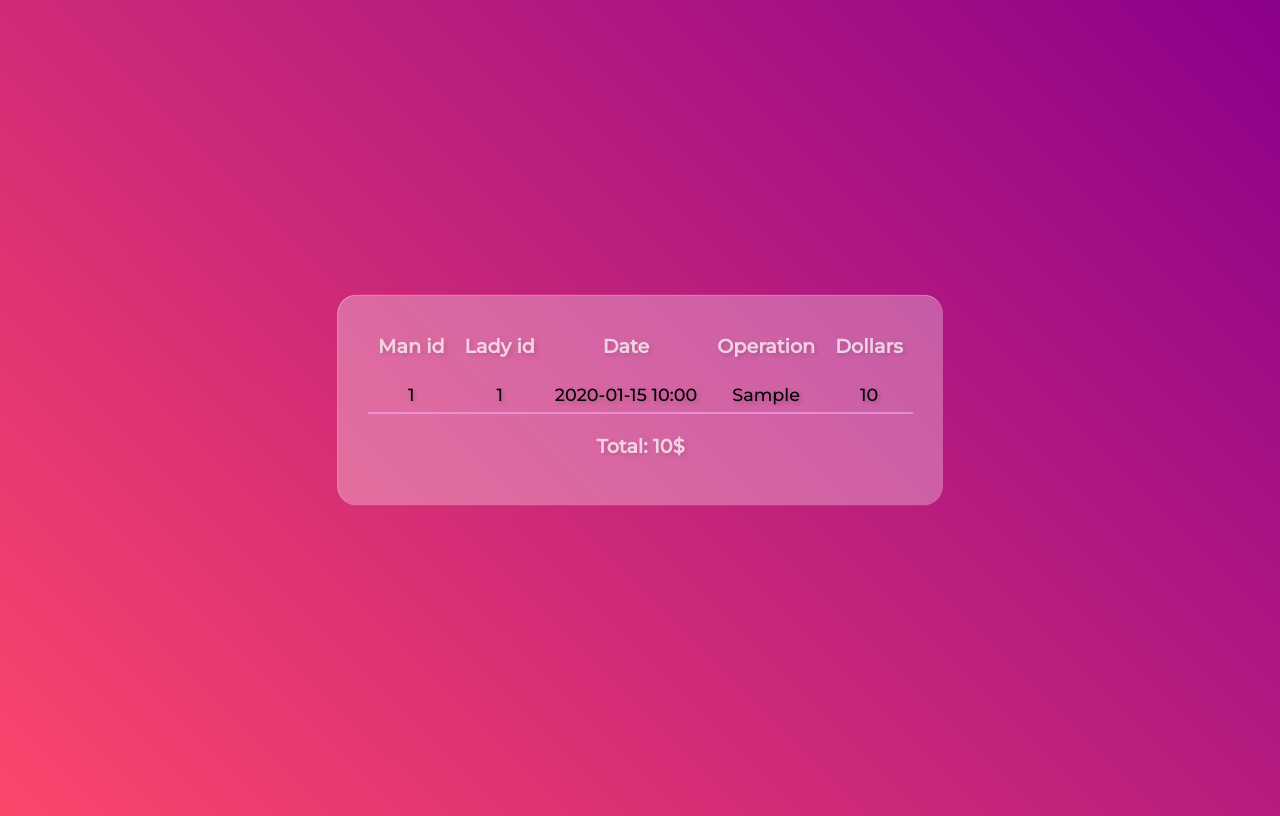
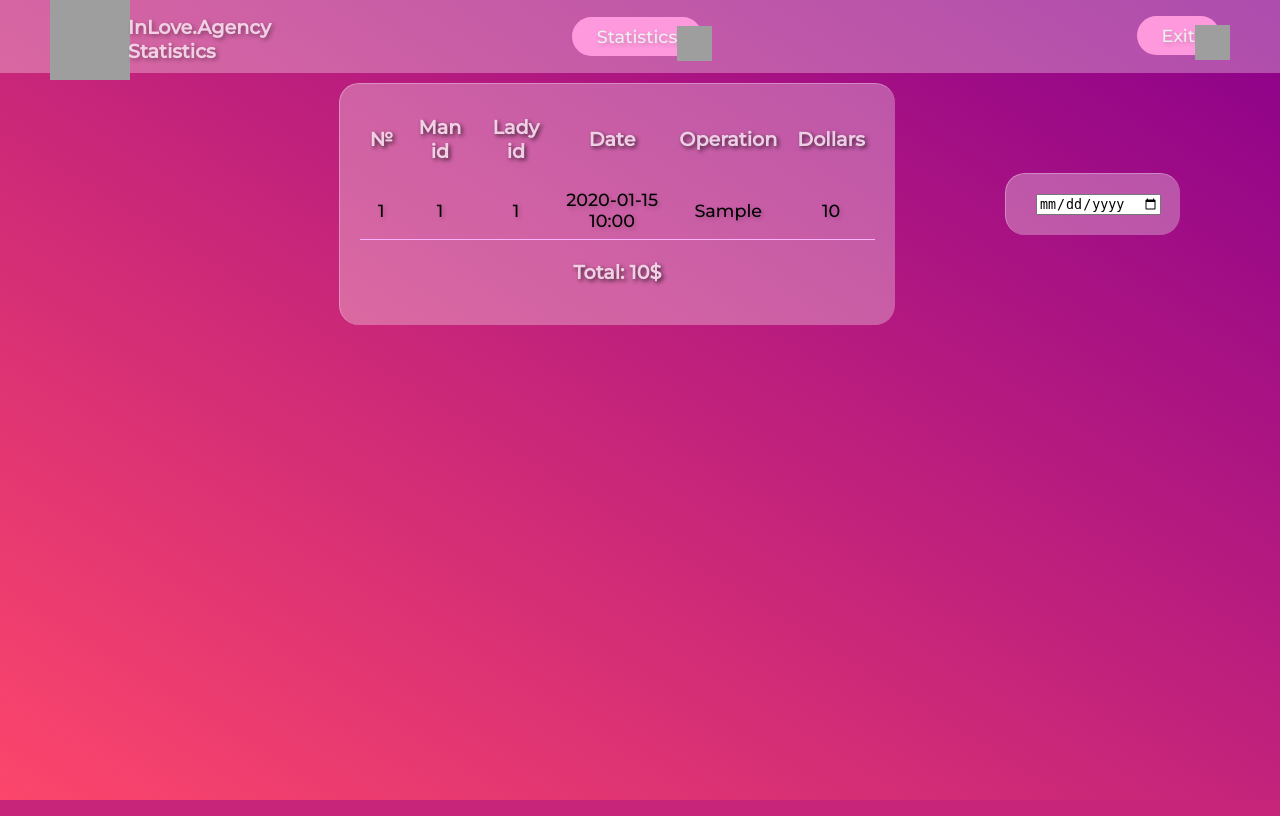
Before and after one commit to MoHTuK/agencystatistic, a Django app: template MirageAgency/Statistics/templates/Statistics/main.html in a window 1280 px wide. Run offline with Django 3.2, Linux system fonts and the light colour scheme; the template is opened without the code that fills it: most values are stand-ins (such as "Sample title", 1, 10 or a date in 2020); grey boxes are pictures that could not be loaded.

Commit message:
v0.5 rework css

```diff
--- a/MirageAgency/Statistics/static/statistics/css/style.css
+++ b/MirageAgency/Statistics/static/statistics/css/style.css
@@ -1,15 +1,44 @@
+html {
+    height: 100%;
+    margin: 0;
+    padding: 0;
+    width: 100%;
+
+}
 body {
-    background: linear-gradient(45deg, #fc466b, #8B008B);
+    background: linear-gradient(to top right, #fc466b, #8B008B);
     height: 100vh;
     font-family: 'Montserrat', sans-serif;
-    overflow: hidden;
+    margin: 0;
+    padding: 0;
+    background-attachment: fixed;
+    background-size: cover;
+    background-position: center;
+
+
+}
+.body_wrapper {
+    display: flex;
+    justify-content:center;
 }
 .container {
-    position: absolute;
-    transform: translate(-50%, -50%);
-    top: 50%;
-    left: 50%;
-    padding: 30px;
+    flex-grow: 1;
+    display: flex;
+    justify-content: center;
+    align-items: center;
+    background: rgba(255, 255, 255, 0.3);
+    border-radius: 20px;
+    border-left: 1px solid rgba(255, 255, 255, 0.3);
+    border-top: 1px solid rgba(255, 255, 255, 0.3);
+    margin: 10px ;
+    padding: 20px
+}
+.body_block {
+    width: 375px;
+}
+.date_container {
+    margin: 100px 100px;
+    padding: 20px 30px;
     background: rgba(255, 255, 255, 0.3);
     border-radius: 20px;
     border-left: 1px solid rgba(255, 255, 255, 0.3);
@@ -22,8 +51,9 @@ body {
     font-size: 1.2rem;
     margin-top: 0;
     margin-bottom: 10px;
-    text-shadow: 2px 2px 4px rgba(0, 0, 0, 0.2);
+    text-shadow: 2px 2px 4px rgba(0, 0, 0, 0.9);
 }
+
 
 .table-content {
     border-collapse: collapse;
@@ -50,3 +80,88 @@ body {
 .table-content tfoot td {
     padding-top: 20px
 }
+
+li,a {
+    font-family: 'Montserrat', sans-serif;
+    font-weight: 500;
+
+    color: #edf0f1;
+    text-decoration: none;
+    opacity: 1;
+    font-size: 1.1rem;
+    text-shadow: 2px 2px 4px rgba(0, 0, 0, 0.2);
+
+}
+header {
+
+    padding: 10px 10%;
+    background: rgba(255, 255, 255, 0.3);
+
+}
+header nav li{
+    position: relative;
+    right: 23px;
+}
+.nav__links {
+    display: flex;
+    justify-content: center;
+    align-item: center;
+}
+.nav__links li {
+     display: inline-block;
+     padding: 0px 20px;
+}
+.nav__links li a {
+     padding: 9px 25px;
+     background-color: #ff99dd;
+     border: none;
+     border-radius: 200px;
+     cursor: pointer;
+     transition: all 0.3 ease 0s;
+}
+.nav__links li a:hover {
+     background-color: #ff00aa;
+}
+header .logout{
+  position: absolute;
+  top: 25px;
+  right: 60px;
+  font-size: 17px;
+}
+
+header .logout a{
+    padding: 9px 25px;
+     background-color: #ff99dd;
+     border: none;
+     border-radius: 200px;
+     cursor: pointer;
+     transition: all 0.3 ease 0s;
+}
+header .logout a:hover {
+     background-color: #ff00aa;
+}
+.header__left{
+  position: absolute;
+  height: 80px;
+  width: 80px;
+  left: 50px;
+  top: 0px;
+}
+.logo__text {
+    position: absolute;
+}
+.logo__text p{
+    font-weight: 600;
+    color: #fff;
+    opacity: 0.7;
+    font-size: 1.2rem;
+    margin-top: 5px;
+    margin-bottom: 10px;
+    text-shadow: 2px 2px 4px rgba(0, 0, 0, 0.5);
+}
+.btn_icon{
+  position: absolute;
+  height: 35px;
+  width: 35px;
+
+}
--- a/MirageAgency/Statistics/templates/Statistics/login.html
+++ b/MirageAgency/Statistics/templates/Statistics/login.html
@@ -15,7 +15,7 @@
             {% csrf_token %}
             <p>Welcome</p>
             <input type="text" name="{{ form.username.name }}" class="custom-input" placeholder="Username"><br>
-            <input type="text" name="{{form.password.name}}" class="custom-input" placeholder="Password"><br>
+            <input type="password" name="{{form.password.name}}" class="custom-input" placeholder="Password"><br>
             <button type="submit">Log in</button>
          </form>
 
--- a/MirageAgency/Statistics/templates/Statistics/main.html
+++ b/MirageAgency/Statistics/templates/Statistics/main.html
@@ -10,10 +10,25 @@
     <link type='text/css' href='{% static "statistics/css/style.css" %}' rel='stylesheet' >
 </head>
 <body>
+    <header>
+        <img src="/static/statistics/images/logo.png" alt="header-img" class="header__left">
+        <div class="logo__text"><p>InLove.Agency<br>Statistics</p></div>
+        <nav>
+            <ul class="nav__links">
+                <li><a href="{% url 'statistics' %}">Statistics <img src="/static/statistics/images/statistic_icon.png" alt="header-img" class="btn_icon"></a></li>
+            </ul>
+            <div class="logout"><a href="{% url 'logout' %}">Exit <img src="/static/statistics/images/exit_icon.png" alt="header-img" class="btn_icon"></a></div>
+        </nav>
+    </header>
+    <div class="body_wrapper">
+        <div class="body_block">
+
+        </div>
         <div class="container">
             <table class="table-content">
                 <thead>
                     <tr>
+                        <th><p>№</p></th>
                         <th><p>Man id</p></th>
                         <th><p>Lady id</p></th>
                         <th><p>Date</p></th>
@@ -24,6 +39,7 @@
                 <tbody>
                     {% for i in transaction_list %}
                     <tr>
+                        <td>{{ i.pk}}</td>
                         <td>{{ i.Man_ID}}</td>
                         <td>{{ i.Lady_ID}}</td>
                         <td>{{ i.Date|slice:"0:16"}}</td>
@@ -34,11 +50,16 @@
                 </tbody>
                 <tfoot>
                     <tr>
-                    <td colspan="5" style="text-align: center;"><p>Total: {{ total }}$</p></td>
+                        <td colspan="6" style="text-align: center;"><p>Total: {{ total }}$</p></td>
                     </tr>
                 </tfoot>
             </table>
         </div>
-
+        <div class="body_block">
+            <div class="date_container">
+                <input type="date">
+            </div>
+        </div>
+    </div>
 </body>
 </html>
```
Lines whose indentation alone changed are shown as unchanged.
